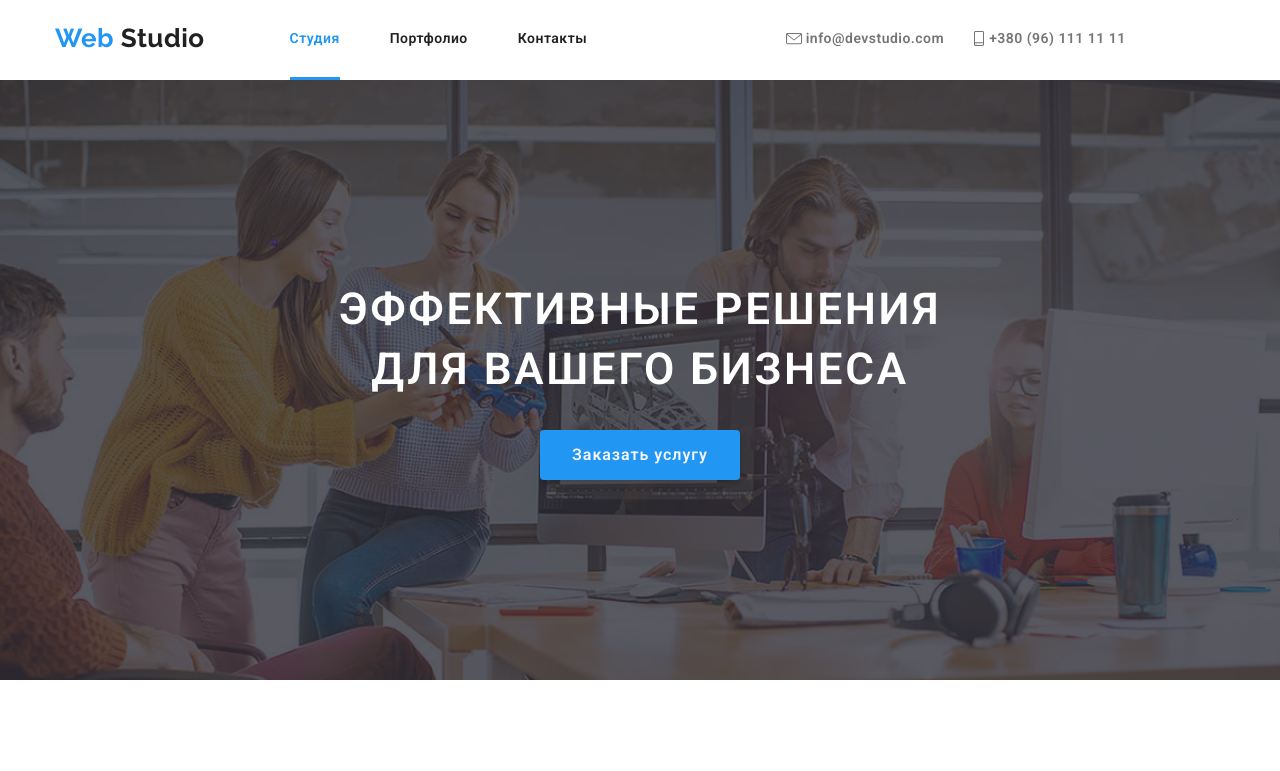
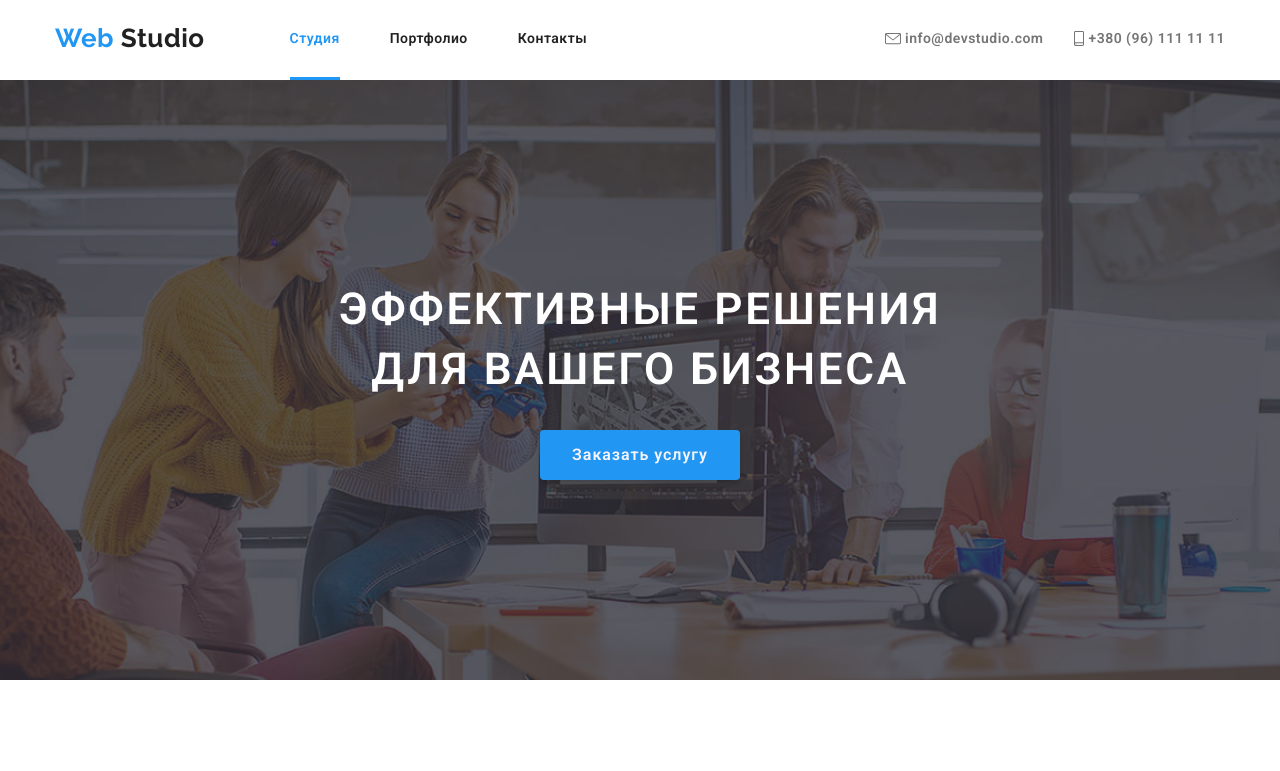
Before and after one commit to xdpiqbx/goit-markup-hw-03, a plain HTML site: page index.html in a window 1280 px wide. Shown: the top 771 px of the page. Drawn offline with Linux system fonts and the light colour scheme.

Commit message:
header fix

```diff
--- a/css/styles.css
+++ b/css/styles.css
@@ -72,14 +72,13 @@ header{
 
 .wrapper-in-header{
     height: 80px;
+    justify-content: space-between;
 }
 
 .flex-container{
     display: flex;
     align-items: stretch;
-    flex-grow: 2;
     flex-wrap: wrap;
-
 }
 
     header li, header a{
@@ -108,10 +107,6 @@ header{
             .top-nav-ul li:not(:last-child){
                 margin-right: 50px;
             }
-
-        .addres-header{
-            flex-grow: 1;
-        }
 
             .addres-header a{ color: var(--secondary-font-color); }
 
```
